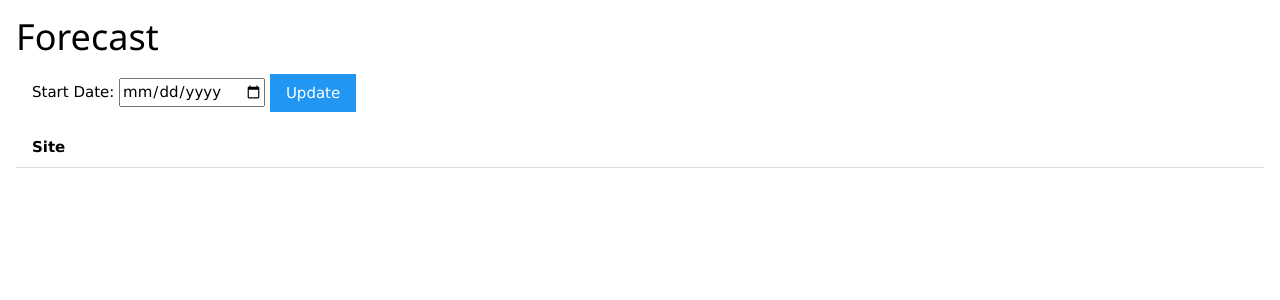
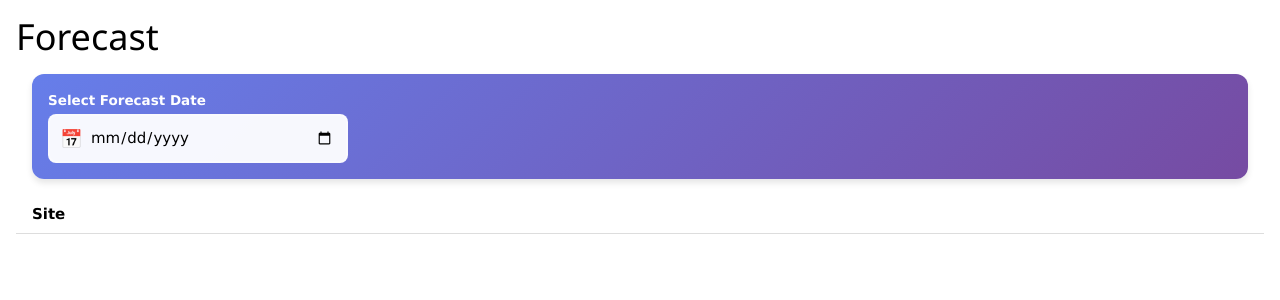
Before and after one commit to rappakos/paraglider-sites, a FastAPI app: template glider_sites_app/templates/forecast.html in a window 1280 px wide. Shown: the part 39-339 px from the top of the page. Run offline with FastAPI, Linux system fonts and the light colour scheme; the template is opened without the code that fills it: most values are stand-ins (such as "Sample title", 1, 10 or a date in 2020); lists and menus that the app fills with data are empty.

Commit message:
Glider sites - improve datepicker

```diff
--- /dev/null
+++ b/glider_sites_app/static/css/datepicker.css
@@ -0,0 +1,76 @@
+.date-picker-container {
+    display: flex;
+    align-items: center;
+    gap: 12px;
+    padding: 16px;
+    background: linear-gradient(135deg, #667eea 0%, #764ba2 100%);
+    border-radius: 12px;
+    box-shadow: 0 4px 6px rgba(0, 0, 0, 0.1);
+}
+
+.date-picker-wrapper {
+    position: relative;
+    flex: 1;
+    max-width: 300px;
+}
+
+.date-picker-label {
+    color: white;
+    font-weight: 600;
+    font-size: 0.9em;
+    margin-bottom: 4px;
+    display: block;
+}
+
+.date-input-wrapper {
+    position: relative;
+    display: flex;
+    align-items: center;
+}
+
+.date-input-wrapper::before {
+    content: "📅";
+    position: absolute;
+    left: 12px;
+    font-size: 1.2em;
+    pointer-events: none;
+    z-index: 1;
+}
+
+.fancy-date-input {
+    width: 100%;
+    padding: 10px 12px 10px 40px;
+    border: 2px solid rgba(255, 255, 255, 0.3);
+    border-radius: 8px;
+    background: rgba(255, 255, 255, 0.95);
+    font-size: 1em;
+    transition: all 0.3s ease;
+    cursor: pointer;
+}
+
+.fancy-date-input:hover {
+    background: white;
+    border-color: rgba(255, 255, 255, 0.6);
+}
+
+.fancy-date-input:focus {
+    outline: none;
+    border-color: white;
+    background: white;
+    box-shadow: 0 0 0 3px rgba(255, 255, 255, 0.2);
+}
+
+@media screen and (max-width: 768px) {
+    .date-picker-label {
+        display: none;
+    }
+
+    .date-picker-container {
+        padding: 8px;
+        margin-top: 8px;
+    }
+
+    .date-picker-wrapper {
+        max-width: 100%;
+    }
+}
--- a/glider_sites_app/templates/base.html
+++ b/glider_sites_app/templates/base.html
@@ -19,6 +19,12 @@
               background-color:rgba(227, 109, 105, 0.5);
           }
 
+          @media screen and (max-width: 768px) {
+              .page-title {
+                  display: none;
+              }
+          }
+
       </style>
     {% endblock %}
     {% block extra_css %}{% endblock %}
@@ -28,7 +34,7 @@
       <header>
         {% include "./_menu.html" %}
       </header>
-      <h1>{{title}}</h1>
+      <h1 class="page-title">{{title}}</h1>
 
       {% block content %}
       {% endblock %}
--- a/glider_sites_app/templates/forecast.html
+++ b/glider_sites_app/templates/forecast.html
@@ -4,15 +4,27 @@
 
 {% block extra_css %}
 <link rel="stylesheet" href="{{ url_for('static', path='css/forecast.css') }}">
+<link rel="stylesheet" href="{{ url_for('static', path='css/datepicker.css') }}">
 {% endblock %}
 
 {% block content %}
 <div class="w3-container w3-margin-bottom">
-    <form method="GET" action="{{ url_for('forecast_page') }}">
-        <label for="start_date">Start Date:</label>
-        <input type="date" id="start_date" name="start_date" value="{{ start_date or '' }}">
-
-        <button type="submit" class="w3-button w3-blue">Update</button>
+    <form method="GET" action="{{ url_for('forecast_page') }}" id="forecast-form">
+        <div class="date-picker-container">
+            <div class="date-picker-wrapper">
+                <label for="start_date" class="date-picker-label">Select Forecast Date</label>
+                <div class="date-input-wrapper">
+                    <input
+                        type="date"
+                        id="start_date"
+                        name="start_date"
+                        value="{{ start_date or '' }}"
+                        class="fancy-date-input"
+                        onchange="this.form.submit()"
+                    >
+                </div>
+            </div>
+        </div>
     </form>
 </div>
 
```
